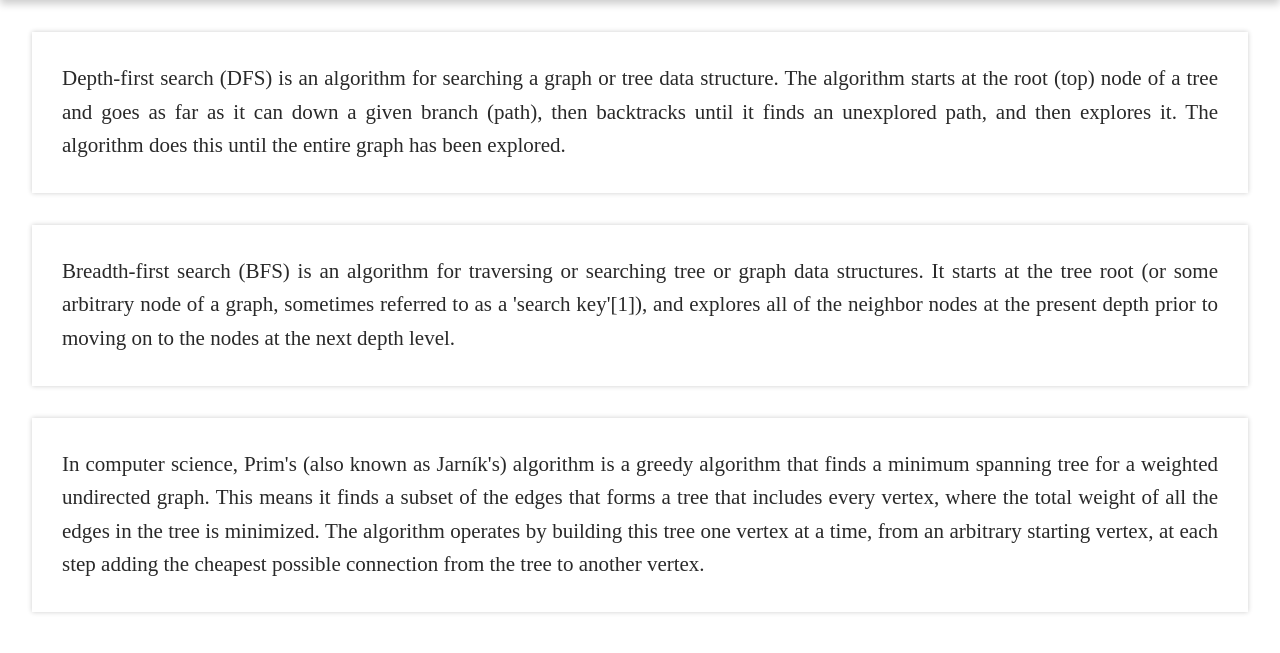
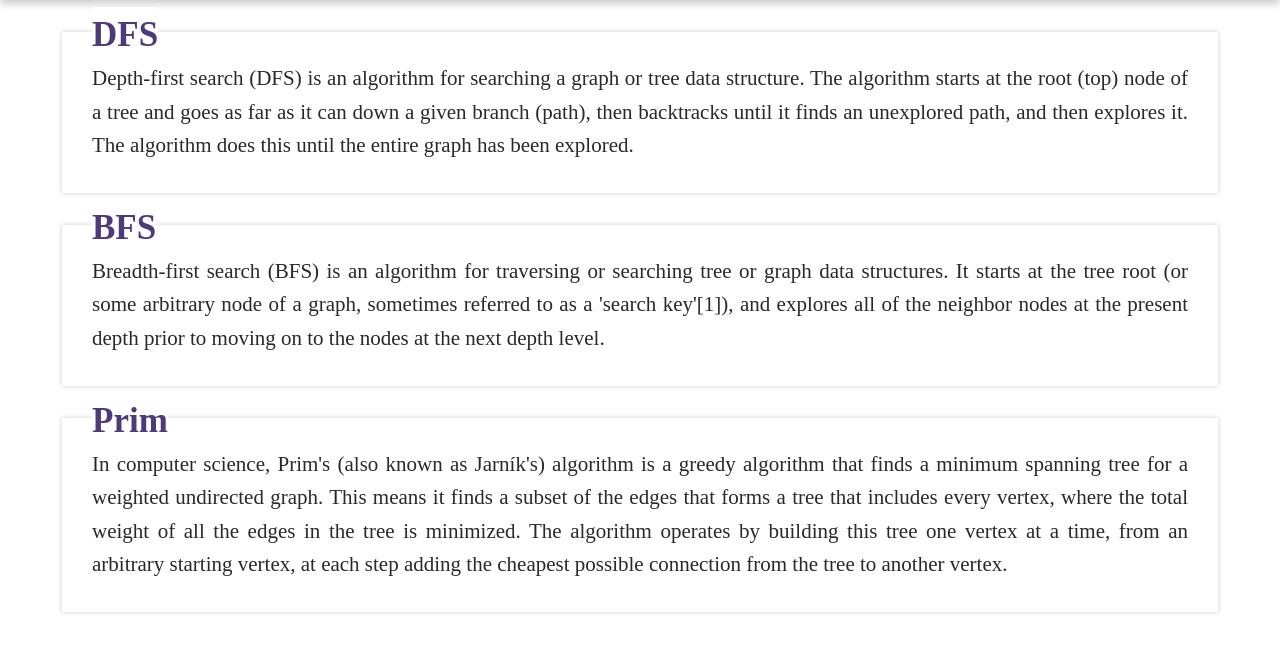
Before and after one commit to aminabkl/Graph_Theory_Interface, a Flask app: page /explanation in a window 1280 px wide. Shown: the part 70-723 px from the top of the page. Run offline with Flask 3, Linux system fonts and the light colour scheme.

Commit message:
fixed bunch of stuffs

```diff
--- a/app.py
+++ b/app.py
@@ -1,6 +1,6 @@
-from prim import Prim
-from dfs import dfs
-from bfs import bfs
+from algorithm.prim import Prim
+from algorithm.dfs import dfs
+from algorithm.bfs import bfs
 import os
 
 from flask import Flask, render_template, request
--- a/templates/Explanation.html
+++ b/templates/Explanation.html
@@ -10,6 +10,7 @@
 		{% include 'navbar.html' %}
 		<main>
 			<div class="explanation dfs-expl">
+				<span class="algo-name">DFS</span>
 				<p>
 					Depth-first search (DFS) is an algorithm for searching a graph or tree
 					data structure. The algorithm starts at the root (top) node of a tree
@@ -19,6 +20,7 @@
 				</p>
 			</div>
 			<div class="explanation bfs-expl">
+				<span class="algo-name">BFS</span>
 				<p>
 					Breadth-first search (BFS) is an algorithm for traversing or searching
 					tree or graph data structures. It starts at the tree root (or some
@@ -28,6 +30,7 @@
 				</p>
 			</div>
 			<div class="explanation prim-expl">
+				<span class="algo-name">Prim</span>
 				<p>
 					In computer science, Prim's (also known as Jarník's) algorithm is a
 					greedy algorithm that finds a minimum spanning tree for a weighted
@@ -44,6 +47,19 @@
 	</body>
 </html>
 <style>
+	.algo-name {
+		margin-top: -55px;
+		font-size: 35px;
+		font-weight: 600;
+		/* margin-bottom: 1rem; */
+		position: absolute;
+		background: white;
+		color: #4e397a;
+		padding: 0px;
+	}
+	main {
+		margin: 30px;
+	}
 	.explanation {
 		margin-top: 2rem;
 		margin-left: 2rem;
```
Also changed, not shown: algorithm/prim.py (renamed from prim.py, +0 -44 lines), algorithm/bfs.py (renamed from bfs.py), algorithm/dfs.py (renamed from dfs.py), static/img/bfs_graph.png (added), static/img/graph.png (deleted).
